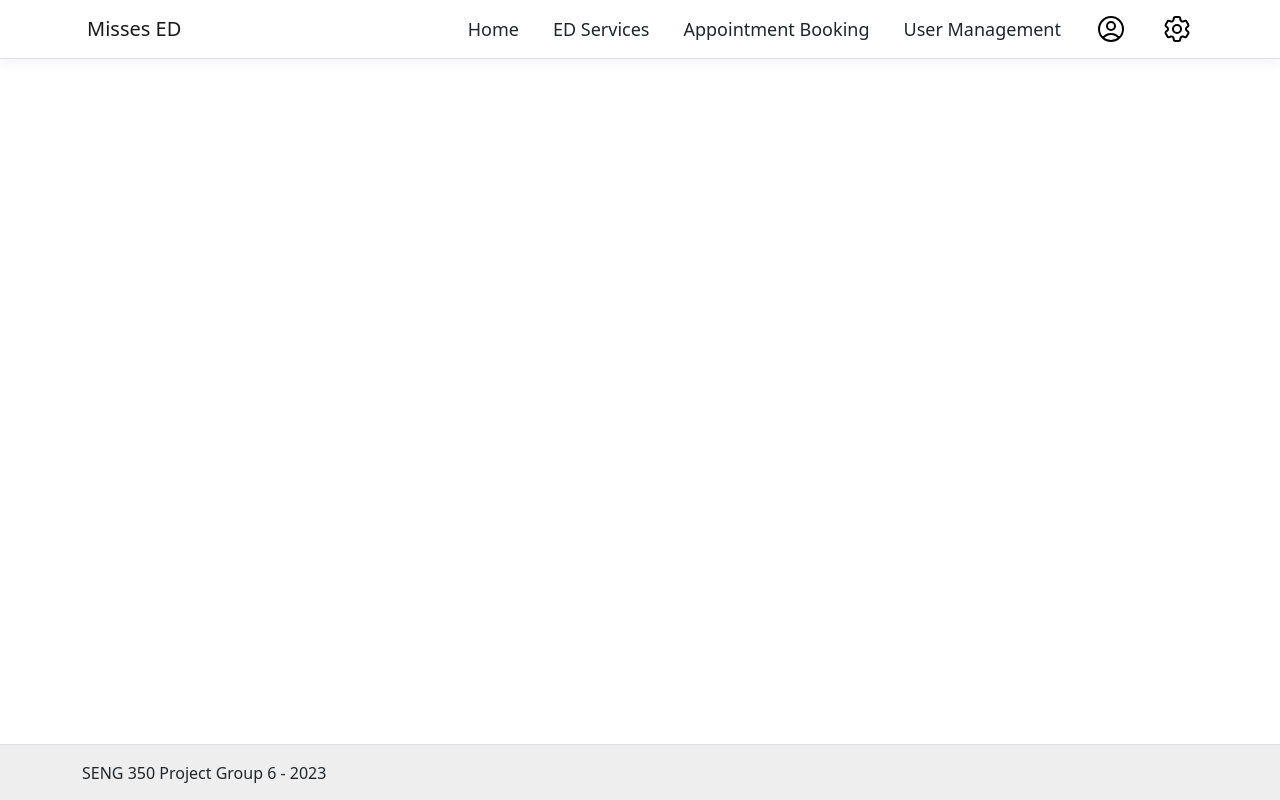
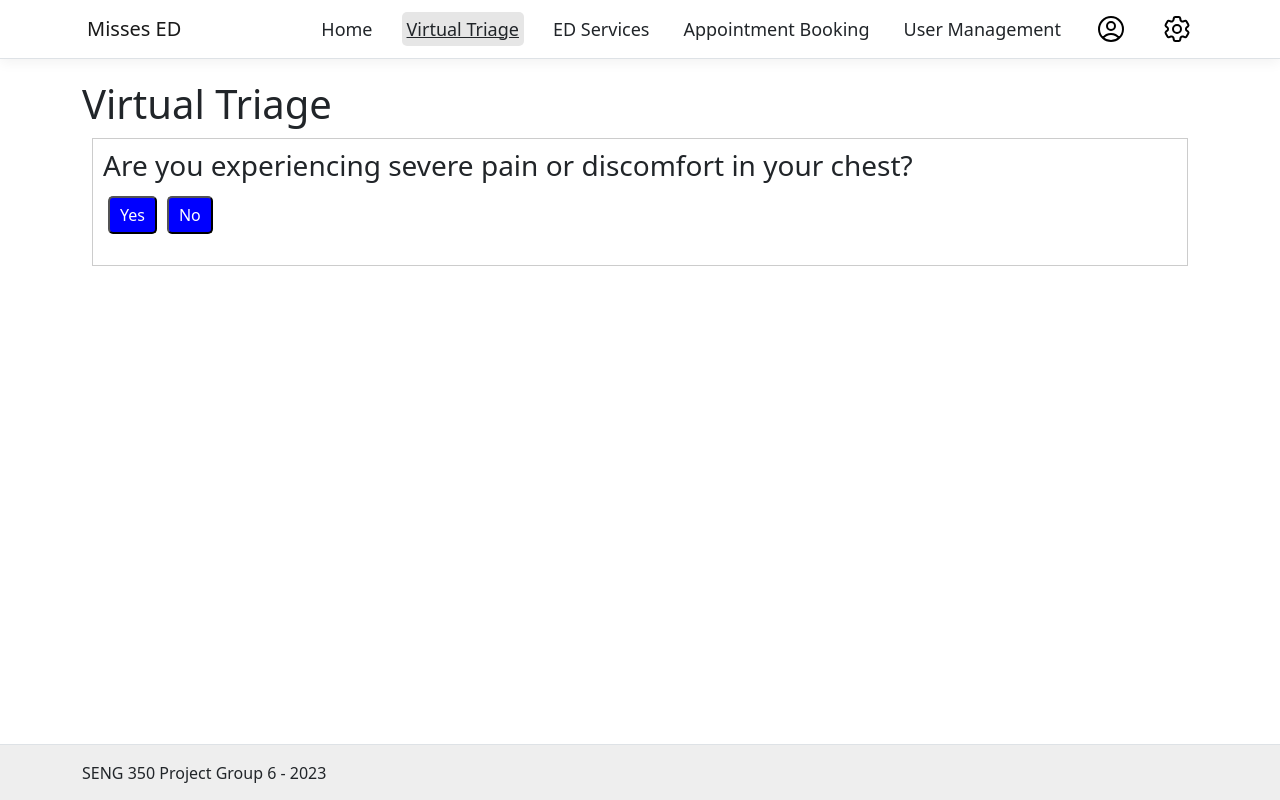
Before and after one commit to islandj123/SENG350, a React (Create React App) app in the folder misses-ed-app/misses-ed-app/ClientApp/: page /virtual-triage in a window 1280 px wide. Built offline with nearby package versions, Linux system fonts and the light colour scheme.

Commit message:
virtual triage completed and map component updated for appointment booking

```diff
--- a/misses-ed-app/misses-ed-app/ClientApp/src/AppRoutes.js
+++ b/misses-ed-app/misses-ed-app/ClientApp/src/AppRoutes.js
@@ -4,6 +4,7 @@ import { Home } from "./components/Home";
 import { ED } from "./components/ED";
 import { Appointment } from "./components/Appointment";
 import { User } from "./components/User";
+import { VirtualTriage } from "./components/VirtualTriage";
 
 const AppRoutes = [
   {
@@ -17,6 +18,10 @@ const AppRoutes = [
   {
     path: '/fetch-data',
     element: <FetchData />
+  },
+  {
+    path: '/virtual-triage',
+    element: <VirtualTriage />
   },
   {
     path: '/ed-services',
--- a/misses-ed-app/misses-ed-app/ClientApp/src/components/Home.js
+++ b/misses-ed-app/misses-ed-app/ClientApp/src/components/Home.js
@@ -24,7 +24,7 @@ export class Home extends Component {
         <h2 className='mb-4'>Welcome {this.state.username}</h2>
         <div className='row w-100 gap-4'>
           <div className='col'>
-            <this.LargeButton link={"/user-management"} label="Virtual Triage"></this.LargeButton>
+            <this.LargeButton link={"/virtual-triage"} label="Virtual Triage"></this.LargeButton>
           </div>
           <div className='col'>
             <this.LargeButton link={"/appointment-booking"} label="Appointments"></this.LargeButton>
--- a/misses-ed-app/misses-ed-app/ClientApp/src/components/Map.js
+++ b/misses-ed-app/misses-ed-app/ClientApp/src/components/Map.js
@@ -72,6 +72,7 @@ function initMap(hospitals, center) {
         <strong>Wait Time:</strong> ${hospital.wait}<br>
         <strong>Address:</strong> ${hospital.address}<br>
         <button onclick="openDirections(${hospital.latitude}, ${hospital.longitude})">Directions</button>
+        <button onclick="bookAppointment()">Book Appointment</button>
       </div>
     `;
 
@@ -114,6 +115,10 @@ const Map = ({ hospitals, location }) => {
     window.open(`https://www.google.com/maps/dir/?api=1&destination=${lat},${lng}`);
   };
 
+  window.bookAppointment = () => {
+    window.location.href = '/appointment-booking';
+  };
+
   return <div id="map" style={{ height: '440px', width: '100%' }} />;
 };
 
--- a/misses-ed-app/misses-ed-app/ClientApp/src/components/NavMenu.jsx
+++ b/misses-ed-app/misses-ed-app/ClientApp/src/components/NavMenu.jsx
@@ -35,6 +35,9 @@ export class NavMenu extends Component {
                 <NavLink tag={Link} className="text-dark" to="/">Home</NavLink>
               </NavItem>
               <NavItem>
+                <NavLink tag={Link} className="text-dark" to="/virtual-triage">Virtual Triage</NavLink>
+              </NavItem>
+              <NavItem>
                 <NavLink tag={Link} className="text-dark" to="/ed-services">ED Services</NavLink>
               </NavItem>
               <NavItem>
--- /dev/null
+++ b/misses-ed-app/misses-ed-app/ClientApp/src/components/Questions.js
@@ -0,0 +1,51 @@
+const Questions = {
+  question: "Are you experiencing severe pain or discomfort in your chest?",
+  yes: {
+    result: "Seek emergency care immediately. Call 911.",
+  },
+  no: {
+    question: "Are you having difficulty breathing?",
+    yes: {
+      result: "Seek emergency care immediately. Call 911.",
+    },
+    no: {
+      question: "Are you experiencing a sudden severe headache or difficulty speaking?",
+      yes: {
+        result: "Seek emergency care immediately. Call 911.",
+      },
+      no: {
+        question: "Are you having severe abdominal pain or signs of a stroke (facial drooping, arm weakness, speech difficulties)?",
+        yes: {
+          result: "Seek emergency care immediately. Call 911.",
+        },
+        no: {
+          question: "Do you have a fever, cough, and difficulty breathing?",
+          yes: {
+            result: "Go to the hospital for COVID-19 evaluation.",
+            link: "/ed-services",
+          },
+          no: {
+            question: "Do you have a non-life-threatening injury or illness that requires immediate attention?",
+            yes: {
+              result: "Go to the hospital for urgent care.",
+              link: "/ed-services",
+            },
+            no: {
+              question: "Do you have symptoms that are not urgent but need attention?",
+              yes: {
+                result: "Book an appointment with an available ED.",
+                link: "/ed-services",
+              },
+              no: {
+                result: "Monitor your symptoms. If unsure, consult with a healthcare professional for advice.",
+                link: "/ed-services",
+              },
+            },
+          },
+        },
+      },
+    },
+  },
+};
+
+export default Questions;
--- /dev/null
+++ b/misses-ed-app/misses-ed-app/ClientApp/src/components/VirtualTriage.js
@@ -0,0 +1,96 @@
+import React, { Component, useState } from 'react';
+import Questions from './Questions.js'
+
+const Triage = ({ decisionTree }) => {
+    const [answeredQuestions, setAnsweredQuestions] = useState([]);
+    const [currentQuestion, setCurrentQuestion] = useState(decisionTree);
+
+    const handleResponse = (response) => {
+      const updatedAnsweredQuestions = [
+        ...answeredQuestions,
+        { ...currentQuestion, response }
+      ];
+      setAnsweredQuestions(updatedAnsweredQuestions);
+
+      if (response === 'yes' && currentQuestion.yes) {
+        setCurrentQuestion(currentQuestion.yes);
+      } else if (response === 'no' && currentQuestion.no) {
+        setCurrentQuestion(currentQuestion.no);
+      }
+    };
+
+    const handleEdit = (index) => {
+      const editedQuestions = answeredQuestions.slice(0, index);
+      setAnsweredQuestions(editedQuestions);
+
+      setCurrentQuestion(answeredQuestions[index]);
+    };
+
+    const resultButtonStyle = {
+      borderRadius: '5px',
+      background: 'blue',
+      color: 'white',
+      padding: '5px 10px',
+      margin: '5px',
+      cursor: 'pointer',
+    };
+
+    const editButtonStyle = {
+      borderRadius: '5px',
+      background: 'white',
+      color: 'black',
+      padding: '5px 10px',
+      margin: '5px',
+      cursor: 'pointer',
+    };
+
+    const questionBoxStyle = {
+      border: '1px solid #ccc',
+      padding: '10px',
+      margin: '10px',
+    };
+
+    return (
+      <div>
+        {answeredQuestions.map((answeredQuestion, index) => (
+          <div key={index} style={questionBoxStyle}>
+            <p>{`${index + 1}. ${answeredQuestion.question}`}</p>
+            <p>Response: {answeredQuestion.response}</p>
+            <p>{answeredQuestion.result}</p>
+            {answeredQuestion.link && (
+              <button style={resultButtonStyle} onClick={() => window.open(answeredQuestion.link, '_blank')}>Visit Page</button>
+            )}
+            <button style={editButtonStyle} onClick={() => handleEdit(index)}>Edit</button>
+          </div>
+        ))}
+
+        <div style={questionBoxStyle}>
+          <h3>{currentQuestion.question}</h3>
+          {currentQuestion.yes && (
+            <button style={resultButtonStyle} onClick={() => handleResponse('yes')}>Yes</button>
+          )}
+          {currentQuestion.no && (
+            <button style={resultButtonStyle} onClick={() => handleResponse('no')}>No</button>
+          )}
+          <p>{currentQuestion.result}</p>
+          {currentQuestion.link && (
+            <button style={resultButtonStyle} onClick={() => window.open(currentQuestion.link, '_blank')}>View Available EDs</button>
+          )}
+        </div>
+      </div>
+    );
+  };
+
+
+export class VirtualTriage extends Component {
+  static displayName = VirtualTriage.name;
+
+  render() {
+    return (
+        <div>
+            <h1>Virtual Triage</h1>
+            <Triage decisionTree={Questions}/>
+        </div>
+    );
+  }
+}
```
